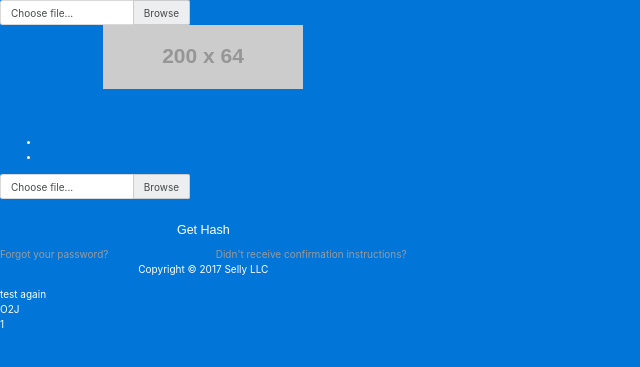
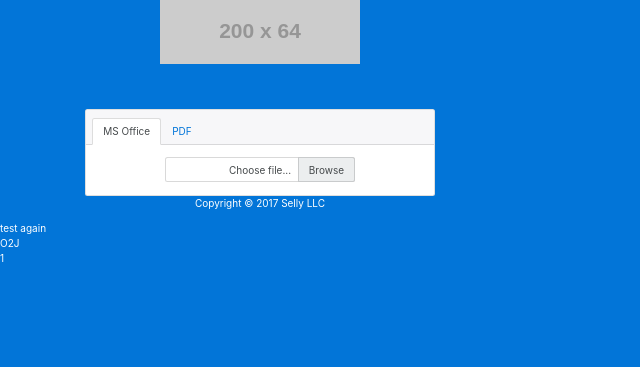
Before and after one commit to awratten/O2J, a PHP site: page / in a window 1280 px wide. Shown: the top 367 px of the page, without its empty margins (0-640 px from the left). Run offline with PHP 8.4, Linux system fonts and the light colour scheme; grey boxes labelled with a size stand in for pictures from a placeholder-image service; some libraries are stand-ins or nearby versions.

Commit message:
reformat html

```diff
--- a/web/index.php
+++ b/web/index.php
@@ -24,39 +24,31 @@ $doc_version = "1";
 
     </head>
     <body class="bg-primary" style="overflow-x: hidden;">
-        <label class="custom-file">
-            <input type="file" id="file" class="custom-file-input">
-            <span class="custom-file-control"></span>
-        </label>
-        <div class="center-wrapper">
-            <div class="center-content">
+
+        <div class="container">
             <div class="row">
                 <div class="col-xs-10 col-xs-offset-1 col-sm-6 col-sm-offset-3 col-md-4 col-md-offset-4">
                     <img style="margin-bottom: 45px;display: block;margin-left: auto;margin-right: auto;" src="http://placehold.it/200x64" alt="Logo">
-                        <section class="panel bg-white no-b">
-                            <ul class="switcher-dash-action">
-                                <li class="active"><a href="/login">Office</a></li>
-                                <li><a href="/users/sign_up">PDF</a></li>
+
+                    <div class="card text-center">
+                        <div class="card-header">
+                            <ul class="nav nav-tabs card-header-tabs">
+                                <li class="nav-item">
+                                    <a class="nav-link active" href="#">MS Office</a>
+                                </li>
+                                <li class="nav-item">
+                                    <a class="nav-link" href="#">PDF</a>
+                                </li>
                             </ul>
-                            <div class="p15">
-                                <form class="new_user" id="new_user" action="/login" accept-charset="UTF-8" method="post" _lpchecked="1"><input name="utf8" type="hidden" value="✓"><input type="hidden" name="authenticity_token" value="PSGX6ZWxrNQi76c7GTTsnobdOmbfUjmG4KuzNIh8dl0gX1VuPmqfaTdx9cKrWqo7NxTGe2YPGTUXeIncqq8H+A==">
-                                    <div class="field">
+                        </div>
+                        <div class="card-block">
                             <label class="custom-file">
                                 <input type="file" id="file" class="custom-file-input">
                                 <span class="custom-file-control"></span>
                             </label>
                         </div>
-                                    <br>
-                                    <div class="actions">
-                                        <button name="commit" type="submit" class="btn btn-primary btn-lg btn-block">Get Hash</button>
                     </div>
-                                </form>
-                                <div class="mt5">
-                                    <a style="color: #9B9B9B;" href="/users/password/new">Forgot your password?</a>
-                                    <a style="color: #9B9B9B;float: right" href="/users/confirmation/new">Didn't receive confirmation instructions?</a>
-                                </div>
-                            </div>
-                        </section>
+
                     <p class="text-center">
                         Copyright ©
                         <span id="year" class="mr5"> 2017</span>
@@ -65,7 +57,7 @@ $doc_version = "1";
                 </div>
             </div>
         </div>
-        </div>
+
 
 
         <?php
```
Lines whose indentation alone changed are shown as unchanged.
